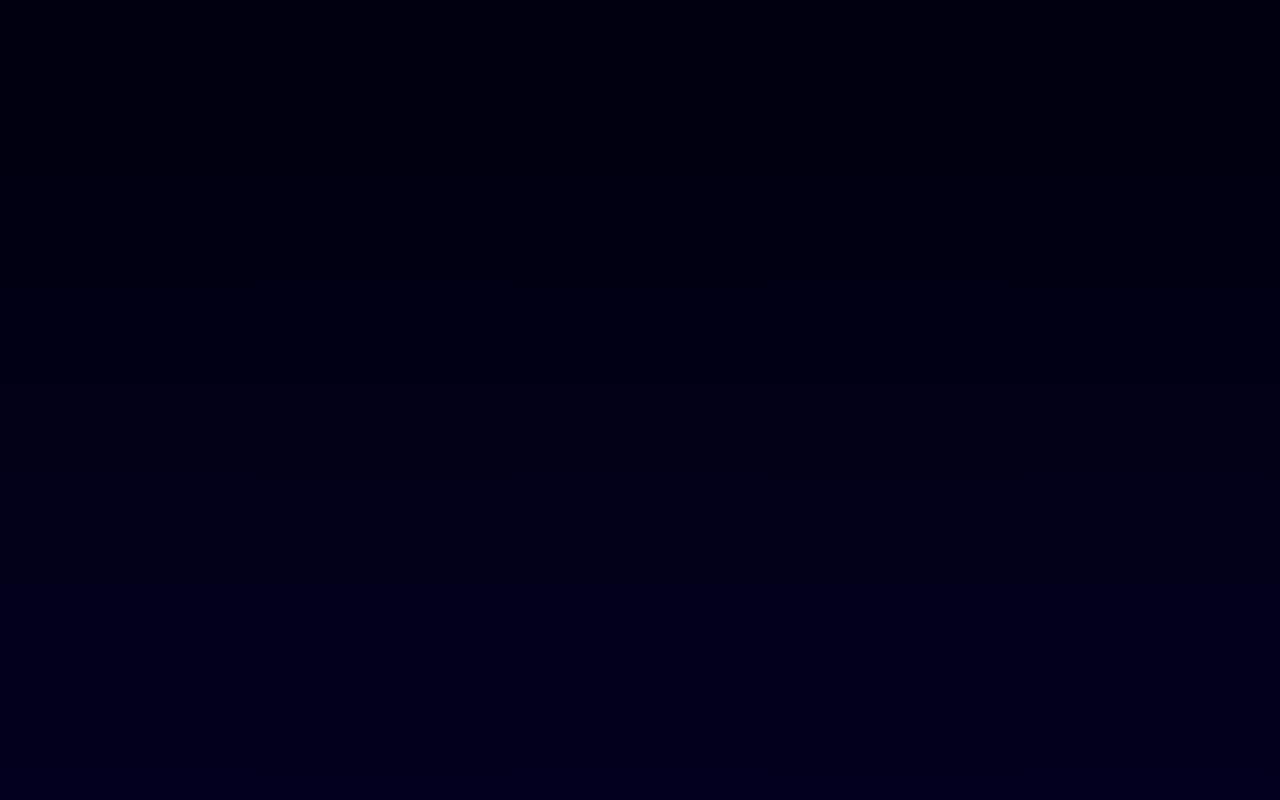
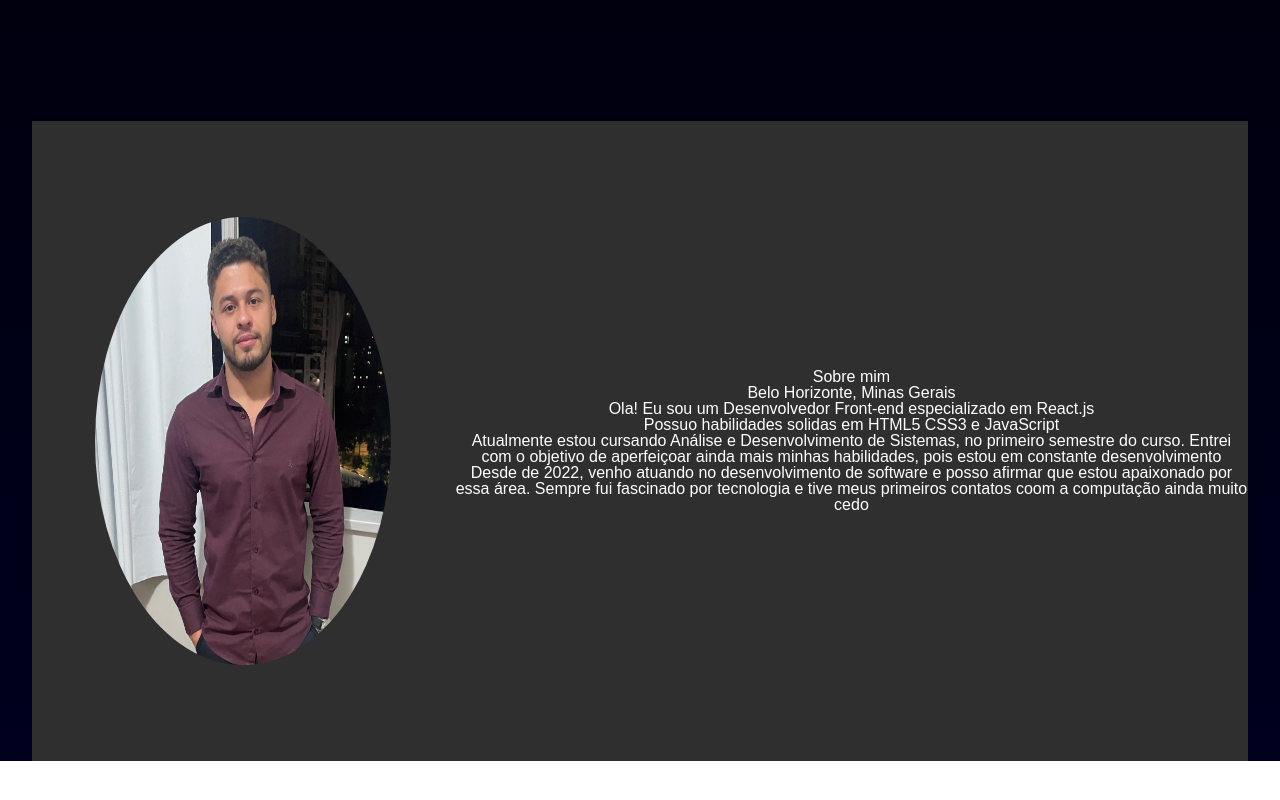
Before and after one commit to Ian-Alemida/devfollio, a React (Create React App) app: page / in a window 1280 px wide. Shown: the part 680-1480 px from the top of the page. After the commit the page ends 1441 px from the top, so only its background shows below. Built offline with nearby package versions, Linux system fonts and the light colour scheme.

Commit message:
add about section

```diff
--- a/src/Components/About/About.jsx
+++ b/src/Components/About/About.jsx
@@ -1,10 +1,19 @@
 import './about.css'
+import perfil from './perfil.jpg'
 
 function About () {
     return (
-        <div className="content">
-            <div className='content-img'></div>
-            <div className='conntent-text'></div>
+        <div className="content-about">
+            <div className='content-about-img'>
+                <img src={perfil} alt="" />
+            </div>
+            <div className='content-about-text'>
+                <h2>Sobre mim</h2>
+                <h3>Belo Horizonte, Minas Gerais</h3>
+                <p>Ola! Eu sou um Desenvolvedor Front-end especializado  em React.js <br /> Possuo habilidades solidas em HTML5 CSS3 e JavaScript</p>
+                <p>Atualmente estou  cursando Análise e Desenvolvimento de Sistemas, no primeiro semestre do curso. Entrei com o objetivo de aperfeiçoar ainda mais minhas habilidades, pois estou em constante desenvolvimento</p>
+                <p>Desde de 2022, venho atuando no desenvolvimento de software e posso afirmar que estou apaixonado por essa  área. Sempre fui fascinado  por tecnologia e tive meus primeiros contatos coom a computação ainda muito cedo</p>
+            </div>
         </div>
     )
 }
--- a/src/Components/About/about.css
+++ b/src/Components/About/about.css
@@ -0,0 +1,27 @@
+.content-about{
+    width: 95vw;
+    height: 80vh;
+    display: flex;
+    flex-direction: row;
+    justify-content: space-between;
+    background-color: #2f2f2f;
+}
+
+.content-about-img{
+    width: 70%;
+    height: 70%;
+    display: flex;
+    justify-content: center;
+    margin: auto 0;
+}
+
+.content-about-img img{
+    border-radius: 50%;
+}
+
+.content-about-text{
+    display: flex;
+    flex-direction: column;
+    justify-content: center;
+    text-align: center;
+}
```
Also changed, not shown: src/Components/About/perfil.jpg (added).
